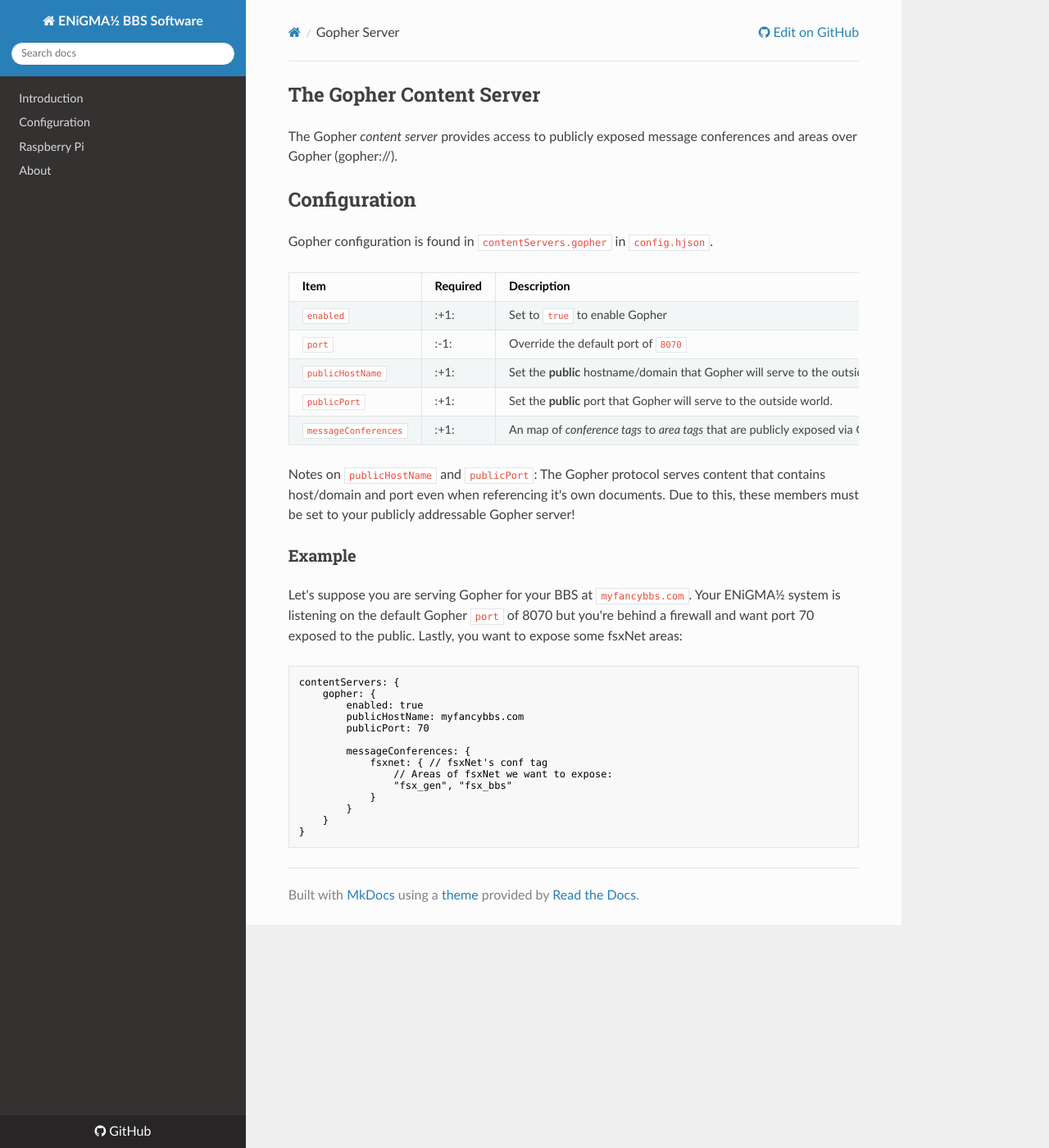
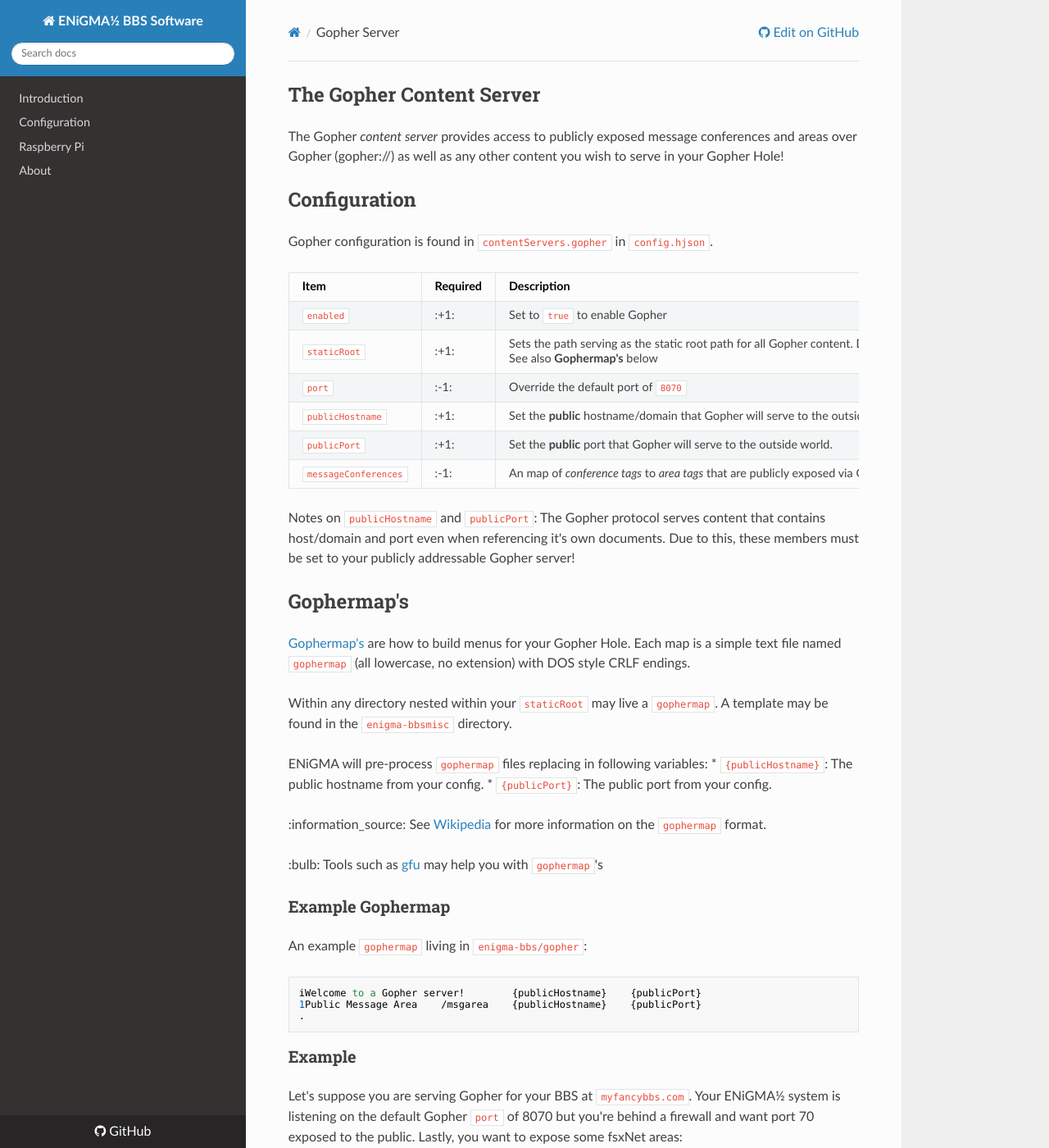
Before and after one commit to NuSkooler/enigma-bbs, an MkDocs documentation site: the page built from docs/servers/gopher.md, in a window 1280 px wide and 1400 px high. Shown: the whole window at 82% size. Built offline with MkDocs 1.6.1, drawn with Linux system fonts in a browser that asks for light colours; nearby versions of some CDN libraries; old or Windows-style settings are respelled for this version of MkDocs; some of the changed text lies outside the part shown.

Commit message:
Gopher server revamp! * gophermap support * More generic and flexible server

````diff
--- a/docs/servers/gopher.md
+++ b/docs/servers/gopher.md
@@ -3,7 +3,7 @@ layout: page
 title: Gopher Server
 ---
 ## The Gopher Content Server
-The Gopher *content server* provides access to publicly exposed message conferences and areas over Gopher (gopher://).
+The Gopher *content server* provides access to publicly exposed message conferences and areas over Gopher (gopher://) as well as any other content you wish to serve in your Gopher Hole!
 
 ## Configuration
 Gopher configuration is found in `contentServers.gopher` in `config.hjson`.
@@ -11,13 +11,35 @@ Gopher configuration is found in `contentServers.gopher` in `config.hjson`.
 | Item | Required | Description |
 |------|----------|-------------|
 | `enabled` | :+1: | Set to `true` to enable Gopher |
+| `staticRoot` | :+1: | Sets the path serving as the static root path for all Gopher content. Defaults to `enigma-bbs/gopher`.<br>See also **Gophermap's** below |
 | `port` | :-1: | Override the default port of `8070` |
-| `publicHostName` | :+1: | Set the **public** hostname/domain that Gopher will serve to the outside world. Example: `myfancybbs.com` |
+| `publicHostname` | :+1: | Set the **public** hostname/domain that Gopher will serve to the outside world. Example: `myfancybbs.com` |
 | `publicPort` | :+1: | Set the **public** port that Gopher will serve to the outside world. |
-| `messageConferences` | :+1: | An map of *conference tags* to *area tags* that are publicly exposed via Gopher. See example below. |
+| `messageConferences` | :-1: | An map of *conference tags* to *area tags* that are publicly exposed via Gopher. See example below. |
 
-Notes on `publicHostName` and `publicPort`:
+Notes on `publicHostname` and `publicPort`:
 The Gopher protocol serves content that contains host/domain and port even when referencing it's own documents. Due to this, these members must be set to your publicly addressable Gopher server!
+
+## Gophermap's
+[Gophermap's](https://en.wikipedia.org/wiki/Gopher_(protocol)#Source_code_of_a_menu) are how to build menus for your Gopher Hole. Each map is a simple text file named `gophermap` (all lowercase, no extension) with DOS style CRLF endings.
+
+Within any directory nested within your `staticRoot` may live a `gophermap`. A template may be found in the `enigma-bbsmisc` directory.
+
+ENiGMA will pre-process `gophermap` files replacing in following variables:
+* `{publicHostname}`: The public hostname from your config.
+* `{publicPort}`: The public port from your config.
+
+:information_source: See [Wikipedia](https://en.wikipedia.org/wiki/Gopher_(protocol)#Source_code_of_a_menu) for more information on the `gophermap` format.
+
+:bulb: Tools such as [gfu](https://rawtext.club/~sloum/gfu.html) may help you with `gophermap`'s
+
+### Example Gophermap
+An example `gophermap` living in `enigma-bbs/gopher`:
+```
+iWelcome to a Gopher server!        {publicHostname}    {publicPort}
+1Public Message Area    /msgarea    {publicHostname}    {publicPort}
+.
+```
 
 ### Example
 Let's suppose you are serving Gopher for your BBS at `myfancybbs.com`. Your ENiGMA½ system is listening on the default Gopher `port` of 8070 but you're behind a firewall and want port 70 exposed to the public. Lastly, you want to expose some fsxNet areas:
@@ -26,9 +48,10 @@ Let's suppose you are serving Gopher for your BBS at `myfancybbs.com`. Your ENiG
 contentServers: {
     gopher: {
         enabled: true
-        publicHostName: myfancybbs.com
+        publicHostname: myfancybbs.com
         publicPort: 70
 
+        //  Expose some public message conferences/areas
         messageConferences: {
             fsxnet: { // fsxNet's conf tag
                 // Areas of fsxNet we want to expose:
````
Also changed, not shown: WHATSNEW.md (+1 -0 lines), 6 other files.
